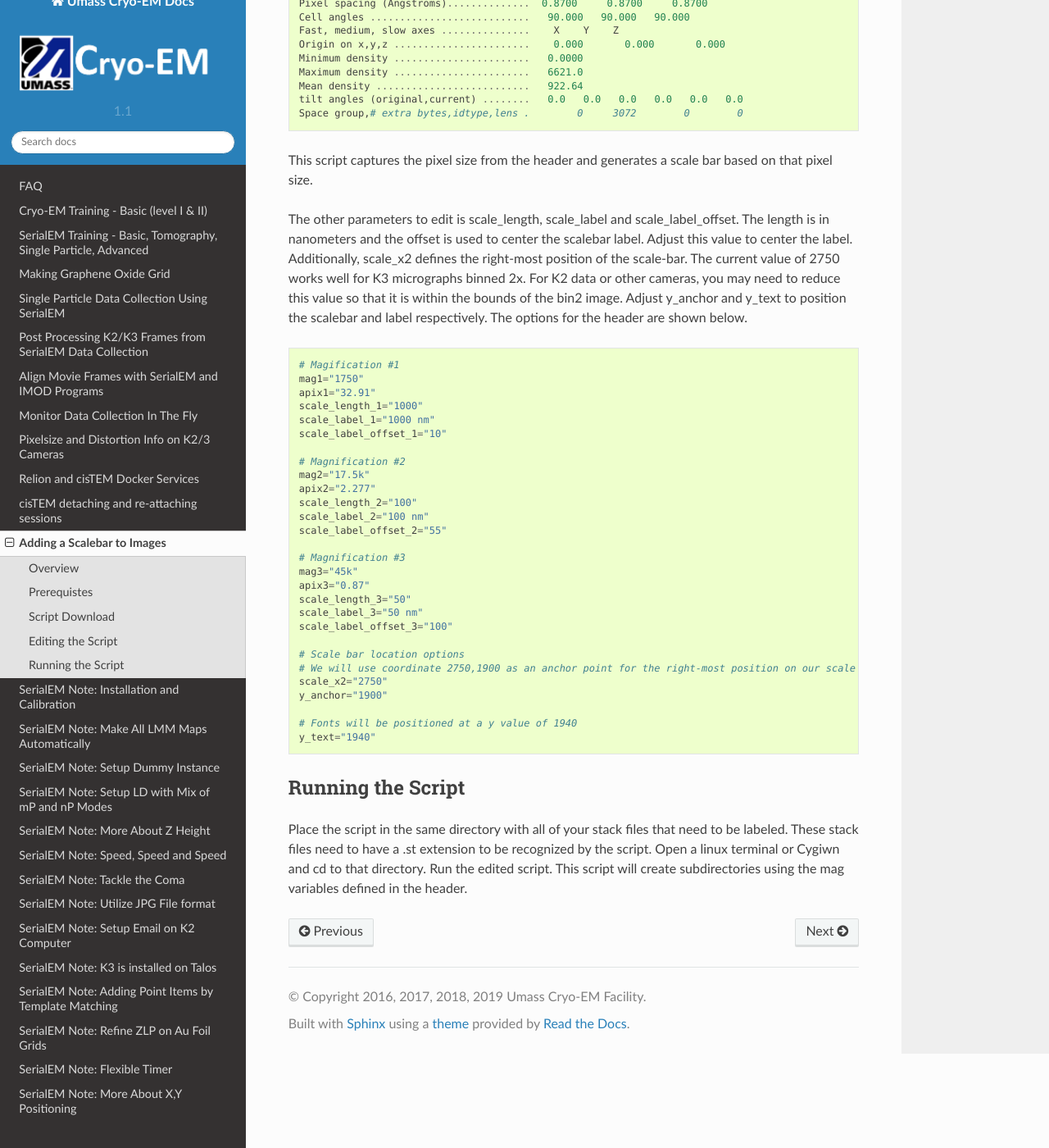
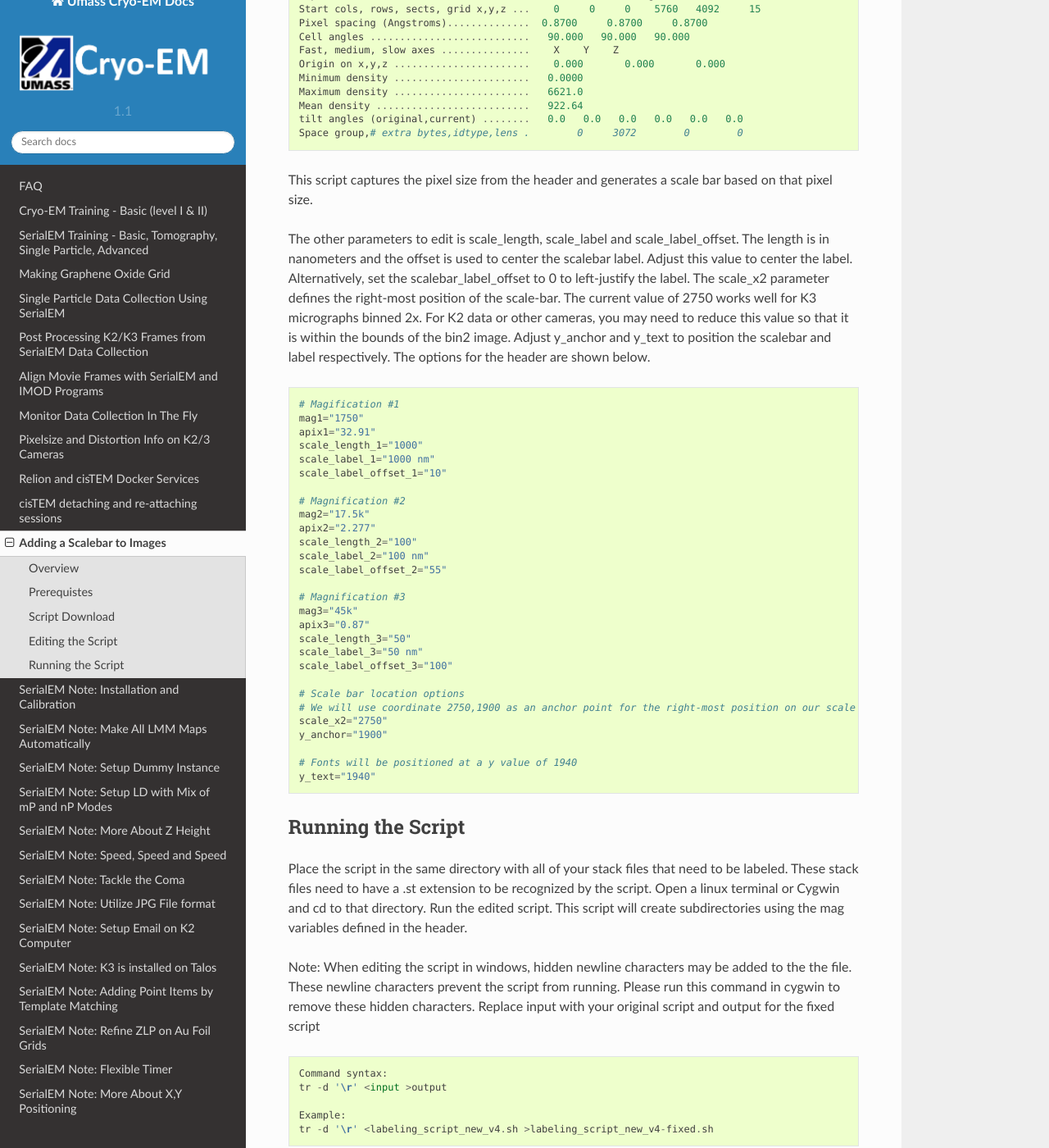
Before and after one commit to xuchen66/sphinx-emdocs, a Sphinx documentation site: the page built from source/adding-scale-bar.rst, in a window 1280 px wide and 1400 px high, scrolled down 1301 px. Shown: the whole window at 82% size. Built offline with Sphinx 7.4.7 and the Read the Docs theme 2.0.0, drawn with Linux system fonts in a browser that asks for light colours; pages that are not in the unit, such as notebooks, are missing from menus; some of the changed text lies outside the part shown.

Commit message:
Update adding-scale-bar.rst

```diff
--- a/source/adding-scale-bar.rst
+++ b/source/adding-scale-bar.rst
@@ -33,8 +32,9 @@
 Script Download
 ---------------
 
-Download the script from: https://github.com/ouchc/sphinx-emdocs/blob/ouchc/labeling_script_new_v4.sh
+Download the script from: https://github.com/ouchc/sphinx-emdocs/blob/ouchc/scripts/labeling_script_new_v4.zip
 
+Extract the sh-script to the directory with your stack files.
 
 Editing the Script
 ------------------
@@ -60,7 +60,7 @@
 
 This script captures the pixel size from the header and generates a scale bar based on that pixel size.
 
-The other parameters to edit is scale_length, scale_label and scale_label_offset. The length is in nanometers and the offset is used to center the scalebar label. Adjust this value to center the label. Additionally, scale_x2 defines the right-most position of the scale-bar. The current value of 2750 works well for K3 micrographs binned 2x. For K2 data or other cameras, you may need to reduce this value so that it is within the bounds of the bin2 image. Adjust y_anchor and y_text to position the scalebar and label respectively. The options for the header are shown below.
+The other parameters to edit is scale_length, scale_label and scale_label_offset. The length is in nanometers and the offset is used to center the scalebar label. Adjust this value to center the label. Alternatively, set the scalebar_label_offset to 0 to left-justify the label. The scale_x2 parameter defines the right-most position of the scale-bar. The current value of 2750 works well for K3 micrographs binned 2x. For K2 data or other cameras, you may need to reduce this value so that it is within the bounds of the bin2 image. Adjust y_anchor and y_text to position the scalebar and label respectively. The options for the header are shown below.
 
 ::
 
@@ -96,4 +96,17 @@
 
 Running the Script
 ------------------
-Place the script in the same directory with all of your stack files that need to be labeled. These stack files need to have a .st extension to be recognized by the script. Open a linux terminal or Cygiwn and cd to that directory. Run the edited script. This script will create subdirectories using the mag variables defined in the header.
+Place the script in the same directory with all of your stack files that need to be labeled. These stack files need to have a .st extension to be recognized by the script. Open a linux terminal or Cygwin and cd to that directory. Run the edited script. This script will create subdirectories using the mag variables defined in the header.
+
+Note: When editing the script in windows, hidden newline characters may be added to the the file. These newline characters prevent the script from running. Please run this command in cygwin to remove these hidden characters. Replace input with your original script and output for the fixed script
+
+::
+
+ Command syntax:
+ tr -d '\r' <input >output
+
+ Example:
+ tr -d '\r' <labeling_script_new_v4.sh >labeling_script_new_v4-fixed.sh
+
+
+Use a coding editor or notepad (do not use wordpad or office) to make future changes to the file.
```
Also changed, not shown: other parts of source/adding-scale-bar.rst (+2 -3 lines).
